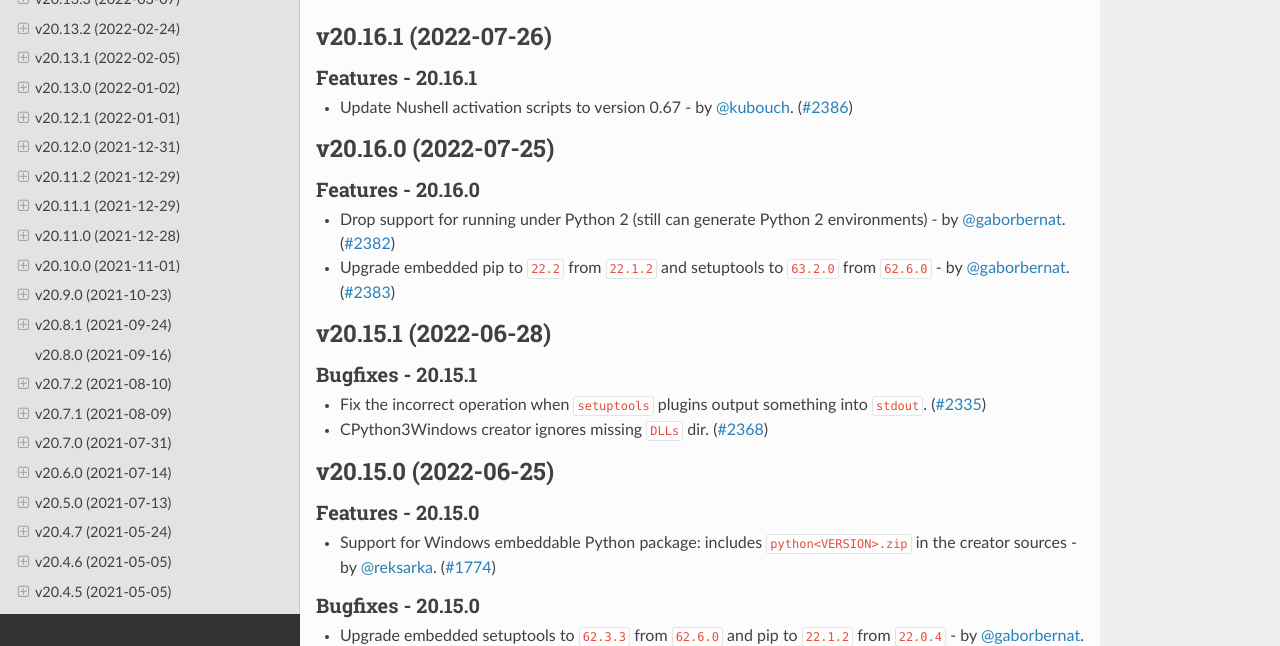
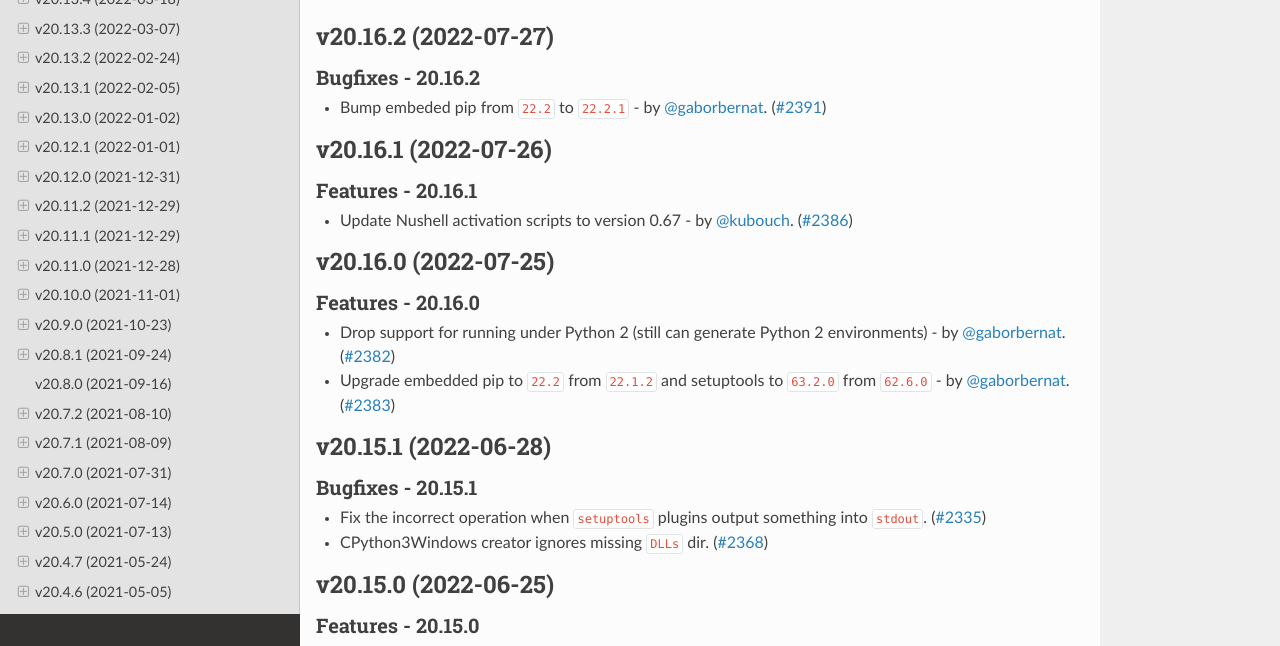
Before and after one commit to pypa/virtualenv, a Sphinx documentation site: the page built from docs/changelog.rst, in a window 1280 px wide and 900 px high, cut to the strip 254-900 px from the top of the window. Built offline with Sphinx 7.4.7 and the Read the Docs theme 2.0.0, drawn with Linux system fonts in a browser that asks for light colours; pages that are not in the unit, such as notebooks, are missing from menus; the version number could not be read and is left out; some of the changed text lies outside the part shown.

Commit message:
release 20.16.2
Signed-off-by: Bernát Gábor <gaborjbernat@gmail.com>

```diff
--- a/docs/changelog.rst
+++ b/docs/changelog.rst
@@ -4,6 +4,14 @@
 .. include:: _draft.rst
 
 .. towncrier release notes start
+
+v20.16.2 (2022-07-27)
+---------------------
+
+Bugfixes - 20.16.2
+~~~~~~~~~~~~~~~~~~
+- Bump embeded pip from ``22.2`` to ``22.2.1`` - by :user:`gaborbernat`. (`#2391 <https://github.com/pypa/virtualenv/issues/2391>`_)
+
 
 v20.16.1 (2022-07-26)
 ---------------------
--- a/docs/changelog/2391.bugfix.rst
+++ /dev/null
@@ -1 +0,0 @@
-Bump embeded pip from ``22.2`` to ``22.2.1`` - by :user:`gaborbernat`.
```
Also changed, not shown: 1 other file.
